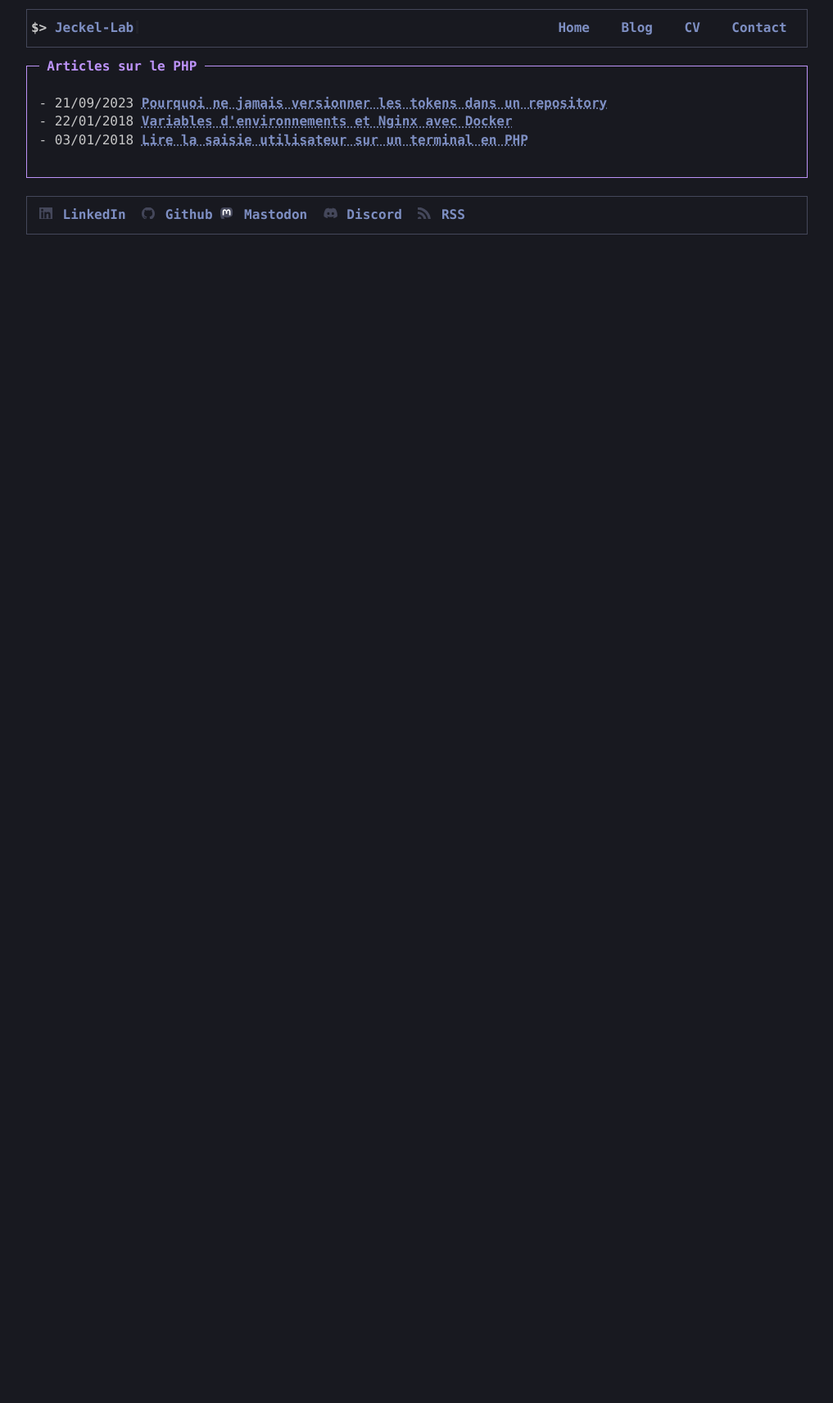
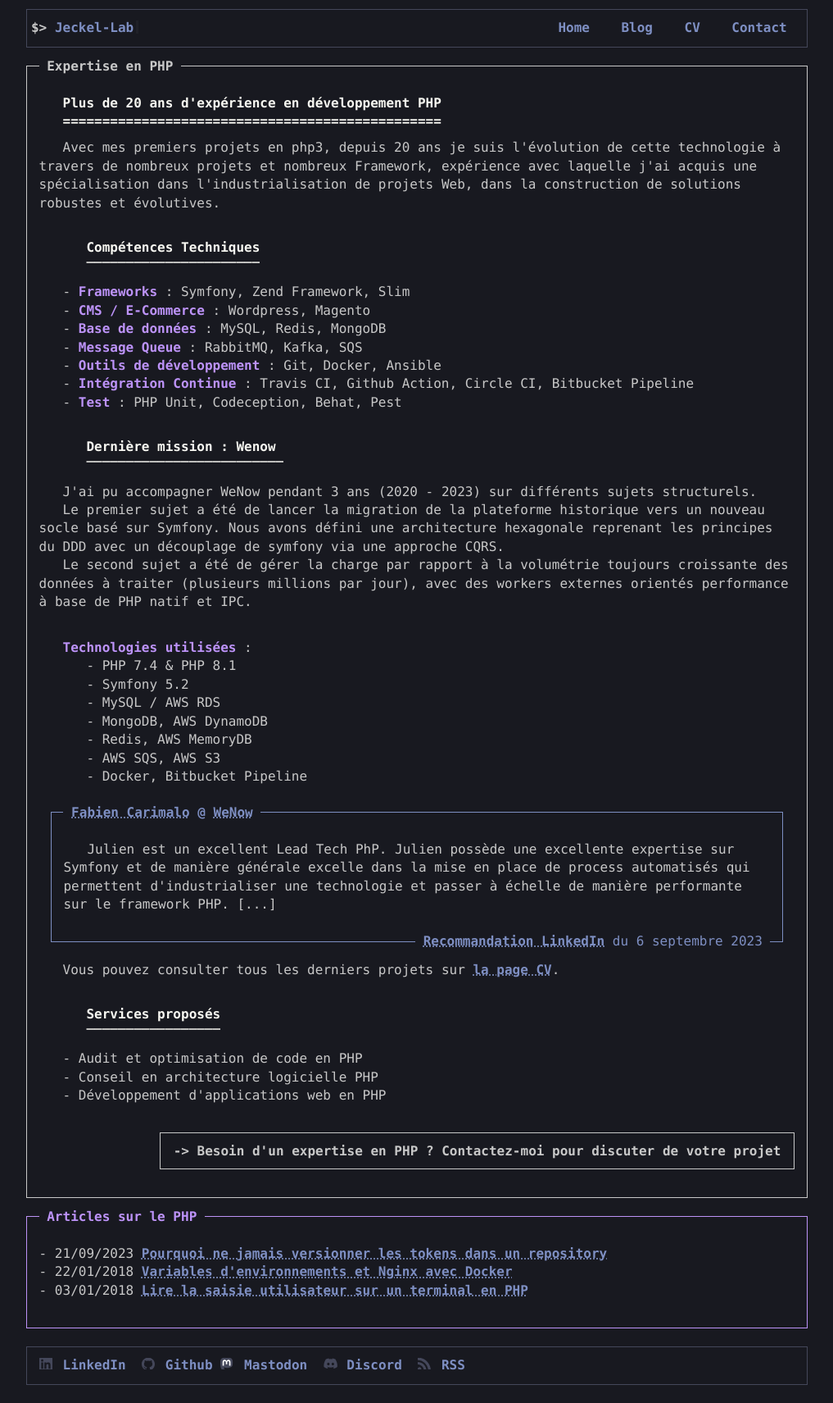
Before and after one commit to Jeckel-Lab/Jeckel-Lab.github.io, a Jekyll site: the page built from expert-php.html, in a window 1280 px wide. Shown: the whole page at 82% size, without its empty margins (131-1148 px from the left). Built offline with Jekyll 4.4.1, drawn with Linux system fonts in a browser that asks for light colours; before the commit the page ends 900 px from its top, so only the background shows below that.

Commit message:
Finalize expert-php page

```diff
--- a/_sass/main.scss
+++ b/_sass/main.scss
@@ -117,6 +117,9 @@ header a {
     color: var(--card-color);
 }
 
+.p-t0 {
+    padding-top: 0;
+}
 .p-t1 {
     padding-top: calc(var(--global-line-height) * 1.5);
 }
@@ -132,7 +135,6 @@ header a {
 .p-1 {
     padding: calc(var(--global-line-height) * 1.5) 1.5ch;
 }
-
 
 code, code.hljs {
     border-color: var(--code-border-color);
@@ -213,10 +215,18 @@ main p.no-indent {
     text-indent: 0;
 }
 
-main ul li {
-    list-style-type: '-';
-    margin-left: 1ch;
-    padding-left: 1ch;
+main ul {
+    &.indent-1 {
+        margin-left: 3ch;
+    }
+    &.indent-2 {
+        margin-left: 6ch;
+    }
+    li {
+        list-style-type: '-';
+        margin-left: 1ch;
+        padding-left: 1ch;
+    }
 }
 
 .message {
@@ -260,6 +270,9 @@ h3:not(.card-title)::after {
     content: "____________________________________________________________________________________________________";
     bottom: 1.4em;
     padding-left: 6ch;
+}
+h2.p-t0 {
+    padding-top: 0;
 }
 
 /* Code */
--- a/architecte-solution-web.html
+++ b/architecte-solution-web.html
@@ -8,6 +8,10 @@ sitemap: false
 
 <div class="card p-1">
     <h1 class="card-title">Architecte de Solutions Web Innovantes</h1>
+    <div class="card warning" style="">
+        <div class="card-title">Page en cours de reconstruction</div>
+        <p><strong>Attention :</strong> Cette page est en cours de reconstruction.</p>
+    </div>
 </div>
 
 <div class="card p-1" style="--card-color: var(--purple-color)">
--- a/expert-php.html
+++ b/expert-php.html
@@ -3,8 +3,56 @@ layout: default
 menu_item: home
 permalink: /expert-php/
 title: "Jeckel-Lab, votre expert PHP"
-sitemap: false
 ---
+<div class="card p-1">
+    <h1 class="card-title">Expertise en PHP</h1>
+    <h2 class="p-t0">Plus de 20 ans d'expérience en développement PHP</h2>
+    <p>Avec mes premiers projets en php3, depuis 20 ans je suis l'évolution de cette technologie à travers de nombreux projets et nombreux Framework, expérience avec laquelle j'ai acquis une spécialisation dans l'industrialisation de projets Web, dans la construction de solutions robustes et évolutives.</p>
+    <h3>Compétences Techniques</h3>
+    <ul class="indent-1">
+        <li><b>Frameworks</b>&nbsp;: Symfony, Zend Framework, Slim</li>
+        <li><b>CMS / E-Commerce</b>&nbsp;: Wordpress, Magento</li>
+        <li><b>Base de données</b>&nbsp;: MySQL, Redis, MongoDB</li>
+        <li><b>Message Queue</b>&nbsp;: RabbitMQ, Kafka, SQS</li>
+        <li><b>Outils de développement</b>&nbsp;: Git, Docker, Ansible</li>
+        <li><b>Intégration Continue</b>&nbsp;: Travis CI, Github Action, Circle CI, Bitbucket Pipeline</li>
+        <li><b>Test</b>&nbsp;: PHP Unit, Codeception, Behat, Pest</li>
+    </ul>
+
+    <h3>Dernière mission&nbsp;: Wenow&nbsp;</h3>
+    <p>J'ai pu accompagner WeNow pendant 3 ans (2020&nbsp;-&nbsp;2023) sur différents sujets structurels.</p>
+    <p>Le premier sujet a été de lancer la migration de la plateforme historique vers un nouveau socle basé sur Symfony. Nous avons défini une architecture hexagonale reprenant les principes du DDD avec un découplage de symfony via une approche CQRS.</p>
+    <p>Le second sujet a été de gérer la charge par rapport à la volumétrie toujours croissante des données à traiter (plusieurs millions par jour), avec des workers externes orientés performance à base de PHP natif et IPC.</p>
+    <p class="p-t1"><b>Technologies utilisées</b>&nbsp;:</p>
+    <ul class="indent-2">
+        <li>PHP 7.4 & PHP 8.1</li>
+        <li>Symfony 5.2</li>
+        <li>MySQL / AWS RDS</li>
+        <li>MongoDB, AWS DynamoDB</li>
+        <li>Redis, AWS MemoryDB</li>
+        <li>AWS SQS, AWS S3</li>
+        <li>Docker, Bitbucket Pipeline</li>
+    </ul>
+
+    <div class="card p-1" style="--card-color: var(--comment-color);">
+        <h3 class="card-title">
+            <a href="https://www.linkedin.com/in/fabien-carimalo-wenow-le-climat-en-mode-action-%F0%9F%8C%B1-%E2%96%B6%EF%B8%8F-%F0%9F%8C%B3-692510a/" target="_blank" aria-label="Page LinkedIn de Fabien Carimalo">Fabien Carimalo</a> @
+            <a href="https://www.linkedin.com/company/wenow/" target="_blank" aria-label="Page LinkedIn de WeNow">WeNow</a>
+        </h3>
+        <p>Julien est un excellent Lead Tech PhP. Julien possède une excellente expertise sur Symfony et de manière générale excelle dans la mise en place de process automatisés qui permettent d'industrialiser une technologie et passer à échelle de manière performante sur le framework PHP. [...]</p>
+        <div class="card-footer"><a href="https://www.linkedin.com/in/jeckel/details/recommendations/?detailScreenTabIndex=0" target="_blank">Recommandation LinkedIn</a> du 6 septembre 2023</div>
+    </div>
+    <p>Vous pouvez consulter tous les derniers projets sur <a href="/cv">la page CV</a>.</p>
+    <h3>Services proposés</h3>
+    <ul class="indent-1">
+        <li>Audit et optimisation de code en PHP</li>
+        <li>Conseil en architecture logicielle PHP</li>
+        <li>Développement d'applications web en PHP</li>
+    </ul>
+    <div class="cta-container p-t1">
+        <a href="/contact" class="btn cta">Besoin d'un expertise en PHP ? Contactez-moi pour discuter de votre projet</a>
+    </div>
+</div>
 <div class="card p-1" style="--card-color: var(--purple-color)">
     <h2 class="card-title">
         Articles sur le PHP
--- a/integration-continue.html
+++ b/integration-continue.html
@@ -7,7 +7,10 @@ sitemap: false
 ---
 <div class="card p-1">
     <h1 class="card-title">Intégration Continue</h1>
-
+    <div class="card warning" style="">
+        <div class="card-title">Page en cours de reconstruction</div>
+        <p><strong>Attention :</strong> Cette page est en cours de reconstruction.</p>
+    </div>
     <ul>
         <li><b>Intégration continue</b>:
             <ul>
```
Also changed, not shown: index.html (+4 -5 lines).
